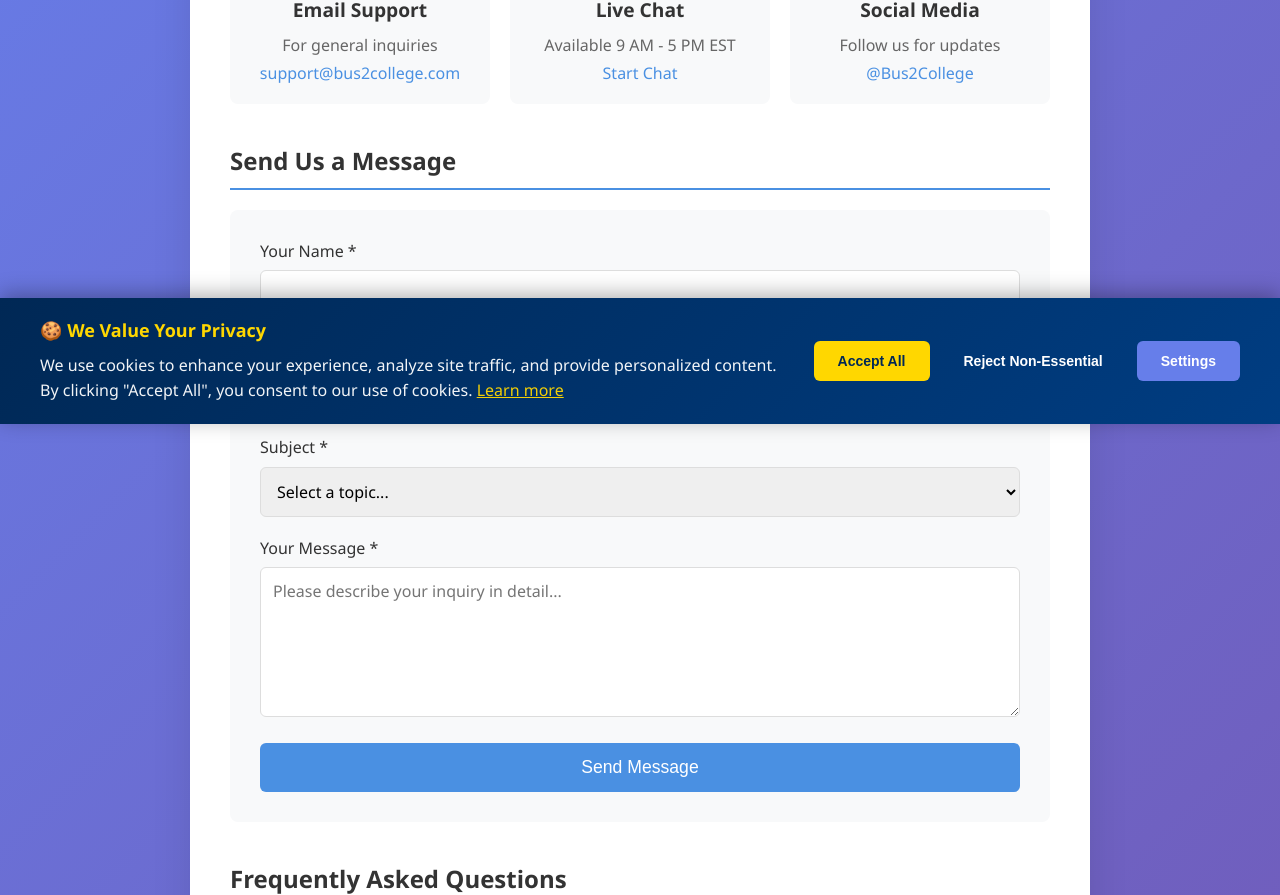
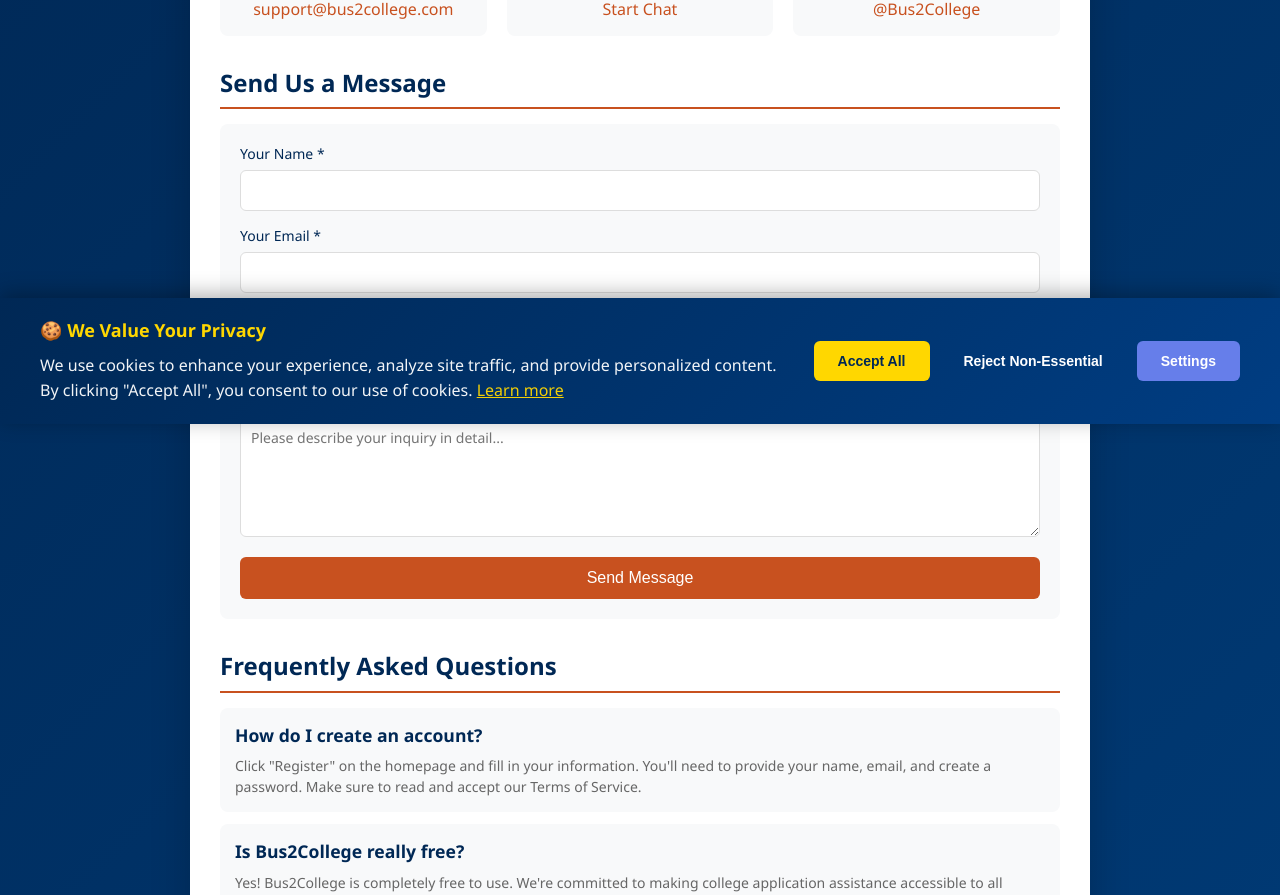
Before and after one commit to bus2college/Bus2CollegeApp, a website: page support.html in a window 1280 px wide. Shown: the part 376-1271 px from the top of the page. Drawn offline with nearby package versions, Linux system fonts and the light colour scheme.

Commit message:
Update support page theme to match navy blue and orange color scheme

```diff
--- a/support.html
+++ b/support.html
@@ -6,9 +6,14 @@
     <title>Support & Contact - Bus2College</title>
     <link rel="stylesheet" href="css/styles.css">
     <style>
+        :root {
+            --navy-blue: #002855;
+            --orange: #C8511F;
+        }
+
         body {
             font-family: 'Segoe UI', Tahoma, Geneva, Verdana, sans-serif;
-            background: linear-gradient(135deg, #667eea 0%, #764ba2 100%);
+            background: linear-gradient(135deg, #002855 0%, #004080 100%);
             margin: 0;
             padding: 20px;
             min-height: 100vh;
@@ -19,47 +24,50 @@
             margin: 0 auto;
             background: white;
             border-radius: 12px;
-            box-shadow: 0 10px 40px rgba(0, 0, 0, 0.1);
-            padding: 40px;
+            box-shadow: 0 10px 40px rgba(0, 0, 0, 0.2);
+            padding: 30px;
         }
 
         .header {
             text-align: center;
-            margin-bottom: 40px;
+            margin-bottom: 30px;
         }
 
         .header h1 {
-            color: #4A90E2;
-            margin-bottom: 10px;
-            font-size: 2.5em;
+            color: var(--navy-blue);
+            margin-bottom: 8px;
+            font-size: 2em;
         }
 
         .header p {
             color: #666;
-            font-size: 1.1em;
+            font-size: 1em;
         }
 
         .back-link {
             display: inline-block;
-            margin-bottom: 20px;
-            color: #4A90E2;
+            margin-bottom: 15px;
+            color: var(--navy-blue);
             text-decoration: none;
             font-weight: 500;
+            font-size: 14px;
         }
 
         .back-link:hover {
+            color: var(--orange);
             text-decoration: underline;
         }
 
         .support-section {
-            margin-bottom: 40px;
+            margin-bottom: 30px;
         }
 
         .support-section h2 {
-            color: #333;
-            border-bottom: 2px solid #4A90E2;
-            padding-bottom: 10px;
-            margin-bottom: 20px;
+            color: var(--navy-blue);
+            border-bottom: 2px solid var(--orange);
+            padding-bottom: 8px;
+            margin-bottom: 15px;
+            font-size: 1.5em;
         }
 
         .contact-methods {
@@ -72,7 +80,7 @@
         .contact-card {
             background: #f8f9fa;
             border-radius: 8px;
-            padding: 20px;
+            padding: 15px;
             text-align: center;
             transition: transform 0.2s, box-shadow 0.2s;
         }
@@ -84,23 +92,24 @@
 
         .contact-card i {
             font-size: 2em;
-            color: #4A90E2;
-            margin-bottom: 10px;
+            color: var(--navy-blue);
+            margin-bottom: 8px;
         }
 
         .contact-card h3 {
-            color: #333;
-            margin: 10px 0;
-            font-size: 1.2em;
+            color: var(--navy-blue);
+            margin: 8px 0;
+            font-size: 1.1em;
         }
 
         .contact-card p {
             color: #666;
-            margin: 5px 0;
+            margin: 4px 0;
+            font-size: 14px;
         }
 
         .contact-card a {
-            color: #4A90E2;
+            color: var(--orange);
             text-decoration: none;
             font-weight: 500;
         }
@@ -112,34 +121,35 @@
         .contact-form {
             background: #f8f9fa;
             border-radius: 8px;
-            padding: 30px;
+            padding: 20px;
         }
 
         .form-group {
-            margin-bottom: 20px;
+            margin-bottom: 15px;
         }
 
         .form-group label {
             display: block;
-            color: #333;
+            color: var(--navy-blue);
             font-weight: 500;
-            margin-bottom: 8px;
+            margin-bottom: 6px;
+            font-size: 14px;
         }
 
         .form-group input,
         .form-group select,
         .form-group textarea {
             width: 100%;
-            padding: 12px;
+            padding: 10px;
             border: 1px solid #ddd;
             border-radius: 6px;
-            font-size: 1em;
+            font-size: 14px;
             font-family: inherit;
             box-sizing: border-box;
         }
 
         .form-group textarea {
-            min-height: 150px;
+            min-height: 120px;
             resize: vertical;
         }
 
@@ -147,17 +157,17 @@
         .form-group select:focus,
         .form-group textarea:focus {
             outline: none;
-            border-color: #4A90E2;
-            box-shadow: 0 0 0 3px rgba(74, 144, 226, 0.1);
+            border-color: var(--navy-blue);
+            box-shadow: 0 0 0 3px rgba(0, 40, 85, 0.1);
         }
 
         .submit-btn {
-            background: #4A90E2;
+            background: var(--orange);
             color: white;
             border: none;
-            padding: 14px 32px;
+            padding: 12px 28px;
             border-radius: 6px;
-            font-size: 1.1em;
+            font-size: 1em;
             font-weight: 500;
             cursor: pointer;
             transition: background 0.3s;
@@ -165,7 +175,7 @@
         }
 
         .submit-btn:hover {
-            background: #3a7bc8;
+            background: #a63d17;
         }
 
         .submit-btn:disabled {
@@ -176,20 +186,22 @@
         .faq-item {
             background: #f8f9fa;
             border-radius: 8px;
-            padding: 20px;
-            margin-bottom: 15px;
+            padding: 15px;
+            margin-bottom: 12px;
         }
 
         .faq-item h3 {
-            color: #4A90E2;
+            color: var(--navy-blue);
             margin-top: 0;
-            margin-bottom: 10px;
+            margin-bottom: 8px;
+            font-size: 1.1em;
         }
 
         .faq-item p {
             color: #666;
-            line-height: 1.6;
+            line-height: 1.5;
             margin: 0;
+            font-size: 14px;
         }
 
         .success-message {
@@ -233,21 +245,21 @@
             <h2>Get in Touch</h2>
             <div class="contact-methods">
                 <div class="contact-card">
-                    <div style="font-size: 2em; color: #4A90E2;">📧</div>
+                    <div style="font-size: 2em; color: #002855;">📧</div>
                     <h3>Email Support</h3>
                     <p>For general inquiries</p>
                     <a href="mailto:support@bus2college.com">support@bus2college.com</a>
                 </div>
 
                 <div class="contact-card">
-                    <div style="font-size: 2em; color: #4A90E2;">💬</div>
+                    <div style="font-size: 2em; color: #002855;">💬</div>
                     <h3>Live Chat</h3>
                     <p>Available 9 AM - 5 PM EST</p>
                     <a href="#" onclick="alert('Live chat coming soon!'); return false;">Start Chat</a>
                 </div>
 
                 <div class="contact-card">
-                    <div style="font-size: 2em; color: #4A90E2;">📱</div>
+                    <div style="font-size: 2em; color: #002855;">📱</div>
                     <h3>Social Media</h3>
                     <p>Follow us for updates</p>
                     <a href="#" onclick="alert('Social media links coming soon!'); return false;">@Bus2College</a>
```
